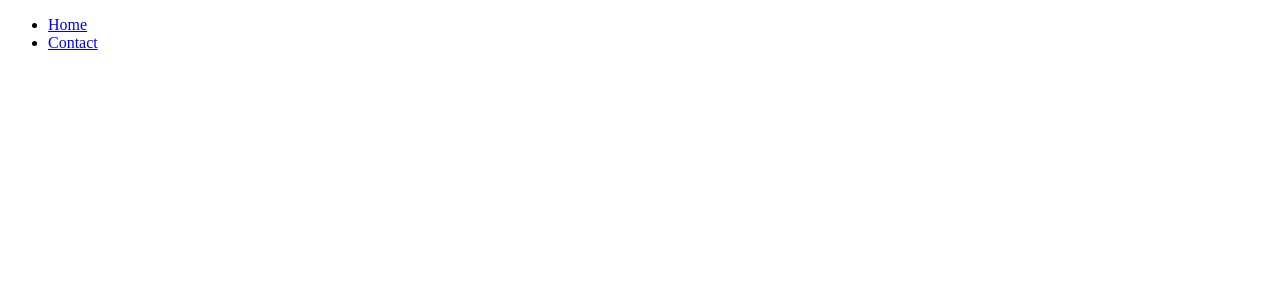
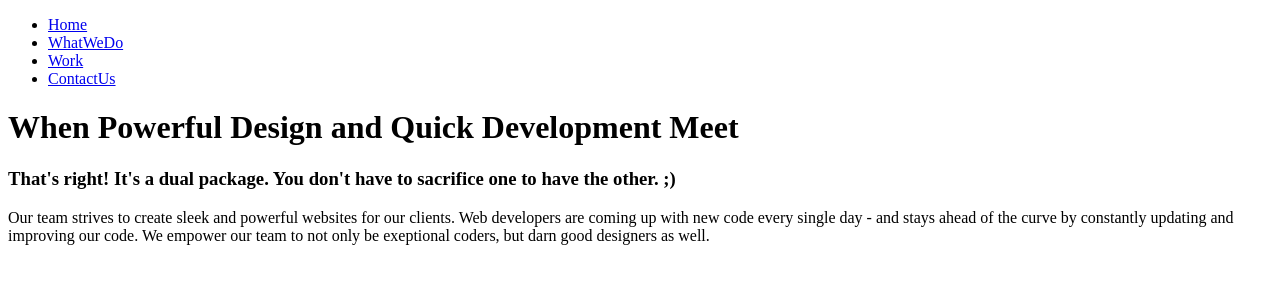
Before and after one commit to mattcombs/mockupsite1, a plain HTML site: page index.html in a window 1280 px wide. Drawn offline with Linux system fonts and the light colour scheme.

Commit message:
add framework for page

```diff
--- a/index.html
+++ b/index.html
@@ -1,6 +1,6 @@
 <!doctype html>
 <html lang="en-us">
-<!--  =====Head====  -->
+          <!--  =====Head=====  -->
 <head>
   <meta charset="utf-8">
   <meta name="viewport" content="width=device-width, initial-scale=1">
@@ -9,14 +9,32 @@
   <link href='https://fonts.googleapis.com/css?family=Arvo' rel='stylesheet' type='text/css'>
 
 </head>
-
+          <!--  =====Body=====  -->
 <body>
-
+          <!--  ====Fixed Pos. Nav====  -->
   <div>
     <nav>
       <ul>
-        <li><a href="Home">Home</a>
-        <li><a href="Contact">Contact</a>
+        <li><a href="#Home">Home</a> </li>
+        <li><a href="#WhatWeDo">WhatWeDo</a> </li>
+        <li><a href="#Work">Work</a> </li>
+        <li><a href="#ContactUs">ContactUs</a> </li>
       </ul>
     </nav>
   </div>
+            <!--  =====Home Screen=====  -->
+  <div  id="Home"> </div>
+    <h1>When Powerful Design and Quick Development Meet</h2>
+      <h3>That's right! It's a dual package. You don't have to sacrifice one to have the other. ;)</h3>
+            <!--  =====What We Do=====  -->
+  <div id="WhatWeDo"> </div>
+    <p>Our team strives to create sleek and powerful websites for our clients. Web developers are coming up with new code every single day - and <!--[insert our brand name here]--> stays ahead of the curve by constantly updating and improving our code. We empower our team to not only be exeptional coders, but darn good designers as well.
+      <!--
+      [ Make This Part a slightly darker color text ]
+      "Pro Tip: It's gotta look apealing or everyones going to scroll on by."
+    -->
+   </p>
+            <!--  =====Work=====  -->
+  <div id="Work"> </div>
+            <!--  =====Contact Us Sheet=====  -->
+  <div id="ContactUs"> </div>
```
